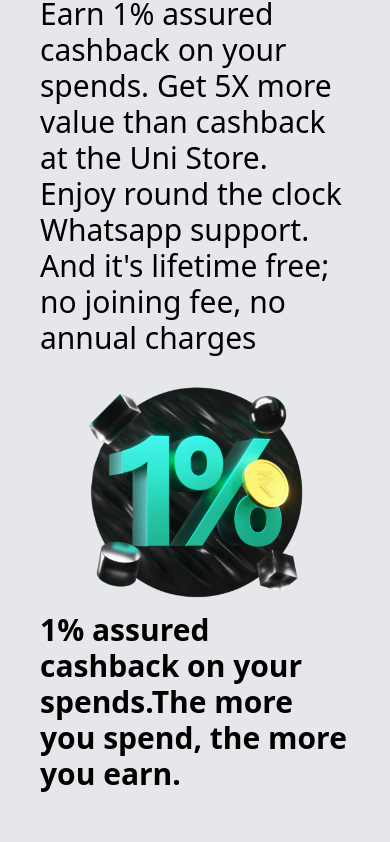
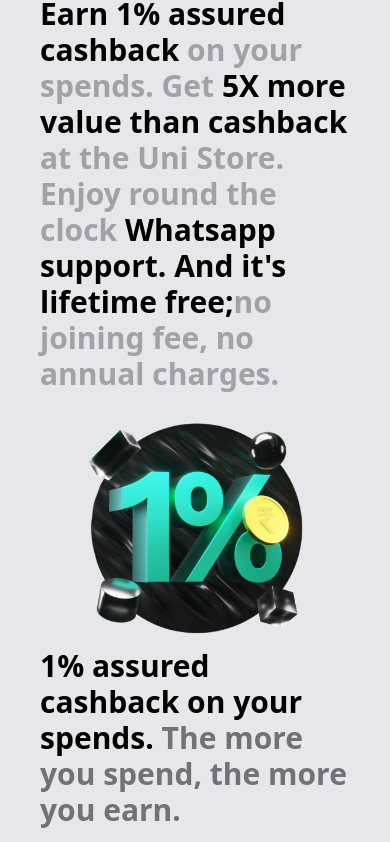
Before and after one commit to cybo-neutron/unicard-clone, a React (Vite) app: page / in a window 390 px wide. Shown: the part 888-1730 px from the top of the page. Built offline with nearby package versions, Linux system fonts and the light colour scheme.

Commit message:
final changes

```diff
--- a/src/App.jsx
+++ b/src/App.jsx
@@ -3,6 +3,7 @@
 import Section2 from "./Components/Section2";
 import Section3 from "./Components/Section3";
 import Section4 from "./Components/Section4";
+import Footer from "./Components/Footer";
 
 function App() {
   return (
@@ -11,6 +12,7 @@
       <Section2 />
       <Section3 />
       <Section4 />
+      <Footer />
     </div>
   );
 }
--- /dev/null
+++ b/src/Components/Footer.jsx
@@ -0,0 +1,31 @@
+import React from "react";
+import Logo from "./Logo";
+
+function Footer() {
+  return (
+    <div className="px-10 pb-32 bg-zinc-900 text-white">
+      <Logo fill="white" dotfill="cyan" />
+      <div className="text-sm text-gray-500">
+        Indiqube Sigma No.3/B, Nexus Koramangala 3rd Block SBI Colony,
+        <br />
+        Koramangala, Bengaluru, Karnataka 560034
+        <br />
+        <br />
+        Contact Us: 080 68216821 <br />
+        Email: care@uni.club
+      </div>
+
+      <div className="h-[1px] w-full bg-gradient-to-r from-blue-600 via-green-400 to-yellow-400 mt-5"></div>
+
+      <div className="flex justify-center gap-x-5 mx-10 mt-5 flex-wrap">
+        <div>Instagram</div>
+        <div>LinkedIn</div>
+        <div>Twitter</div>
+        <div>Facebook</div>
+        <div>Careers</div>
+      </div>
+    </div>
+  );
+}
+
+export default Footer;
--- /dev/null
+++ b/src/Components/Logo.jsx
@@ -0,0 +1,29 @@
+import React from "react";
+
+function Logo(props) {
+  return (
+    <div className=" w-20 z-10">
+      <svg
+        className="Logo_logo_white__zowGB"
+        viewBox="0 0 85 60"
+        fill="none"
+        xmlns="http://www.w3.org/2000/svg"
+      >
+        <path
+          fill-rule="evenodd"
+          clip-rule="evenodd"
+          d="M54.894 39.5039H48.6641V19.77H54.894V39.5039ZM30.4021 25.9999V39.504H24.1723V22.3647C24.1723 21.6765 24.4457 21.0165 24.9322 20.5301C25.4188 20.0435 26.0787 19.77 26.7669 19.77H42.3312C43.0195 19.77 43.6793 20.0435 44.1657 20.5301C44.6523 21.0165 44.9257 21.6765 44.9257 22.3647V39.504H38.696V25.9999H30.4021ZM14.2345 33.2742V19.7702H20.4644V36.9095C20.4644 37.5977 20.1909 38.2576 19.7044 38.744C19.2179 39.2307 18.5579 39.5041 17.87 39.5041H2.30544C1.61752 39.5041 0.957379 39.2307 0.470894 38.744C-0.0157201 38.2576 -0.289062 37.5977 -0.289062 36.9095V19.7702H5.9407V33.2742H14.2345Z"
+          fill={props.fill ?? "black"}
+        ></path>
+        <path
+          fill-rule="evenodd"
+          clip-rule="evenodd"
+          d="M65.289 19.7708C65.289 21.8685 63.5858 23.5717 61.4882 23.5717C59.3905 23.5717 57.6875 21.8685 57.6875 19.7708C57.6875 17.6732 59.3905 15.9702 61.4882 15.9702C63.5858 15.9702 65.289 17.6732 65.289 19.7708Z"
+          fill={props.dotfill ?? "black"}
+        ></path>
+      </svg>
+    </div>
+  );
+}
+
+export default Logo;
--- a/src/Components/Section2.jsx
+++ b/src/Components/Section2.jsx
@@ -3,37 +3,49 @@
 function Section2() {
   return (
     <div className="flex flex-col justify-center items-center mx-10 py-10 gap-y-5">
-      <div className="text-3xl ">
-        Earn 1% assured cashback on your spends. Get 5X more value than cashback
-        at the Uni Store. Enjoy round the clock Whatsapp support. And it's
-        lifetime free; no joining fee, no annual charges
+      <div className="text-3xl font-semibold">
+        Earn 1% assured cashback{" "}
+        <span className="text-zinc-400"> on your spends. Get </span> 5X more
+        value than cashback
+        <span className="text-zinc-400">
+          {" "}
+          at the Uni Store. Enjoy round the clock{" "}
+        </span>
+        Whatsapp support. And it's lifetime free;
+        <span className="text-zinc-400">
+          no joining fee, no annual charges.
+        </span>
       </div>
 
       <div className="flex flex-col gap-y-10">
         <Comp
-          text="1% assured cashback on your spends.The more you spend, the more you earn."
+          text="1% assured cashback on your spends."
+          lighttext="The more you spend, the more you earn."
           image="one_percent_cashback.png"
         />
         <Comp
-          text="1% assured cashback on your spends.The more you spend, the more you earn."
+          text="1% assured cashback on your spends."
+          lighttext="The more you spend, the more you earn."
           image="one_percent_cashback.png"
           rev={true}
         />
         <Comp
-          text="1% assured cashback on your spends.The more you spend, the more you earn."
+          text="1% assured cashback on your spends."
+          lighttext="The more you spend, the more you earn."
           image="one_percent_cashback.png"
         />
       </div>
 
       <div className="font-bold text-2xl text-center w-1/2">
-        Lifetime free. No joining fee. No annual charges.
+        Lifetime <span className="text-cyan-400">free.</span> No joining fee. No
+        annual charges.
       </div>
     </div>
   );
 }
 
 function Comp(props) {
-  const { image, text, rev } = props;
+  const { image, text, rev, lighttext } = props;
   return (
     <div
       className={`flex flex-col justify-center items-center md:${
@@ -43,7 +55,9 @@
       <div>
         <img src={image} alt="" className="w-[250px] md:w-[450px] " />
       </div>
-      <div className="text-3xl font-bold">{text}</div>
+      <div className="text-3xl font-bold">
+        {text} <span className="text-zinc-500">{lighttext}</span>
+      </div>
     </div>
   );
 }
--- a/src/Components/Section3.jsx
+++ b/src/Components/Section3.jsx
@@ -7,9 +7,9 @@
       <Banner />
 
       {/* Cards  */}
-      <div className="flex flex-col gap-y-5 md:flex-row">
+      <div className="flex flex-col gap-y-12 md:flex-row">
         <Card />
-        <Card />
+        <Card rev={true} />
         <Card />
       </div>
     </div>
@@ -30,9 +30,13 @@
   );
 }
 
-function Card() {
+function Card(props) {
   return (
-    <div className="flex items-center mx-10 gap-x-5 md:flex-col">
+    <div
+      className={`flex ${
+        props.rev ? "flex-row-reverse" : "flex-row"
+      } items-center mx-10 gap-x-5 md:flex-col`}
+    >
       <div className="flex-1 ">
         <img src="whatsapp_bubble.webp" alt="" className=" w-[120px] mx-auto" />
       </div>
--- a/src/Components/section1.jsx
+++ b/src/Components/section1.jsx
@@ -2,7 +2,7 @@
 
 function Section1() {
   return (
-    <div className="flex flex-col h-screen relative z-10">
+    <div className="flex flex-col min-h-screen relative z-10">
       <div className="bg-white h-full w-full absolute z-[-1]">
         <video autoPlay muted loop playsInline>
           <source src="nxt_wave_bg.mp4" type="video/mp4" />
```
